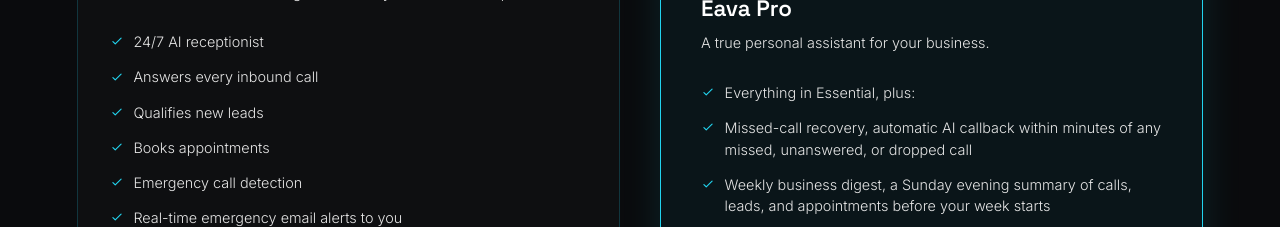
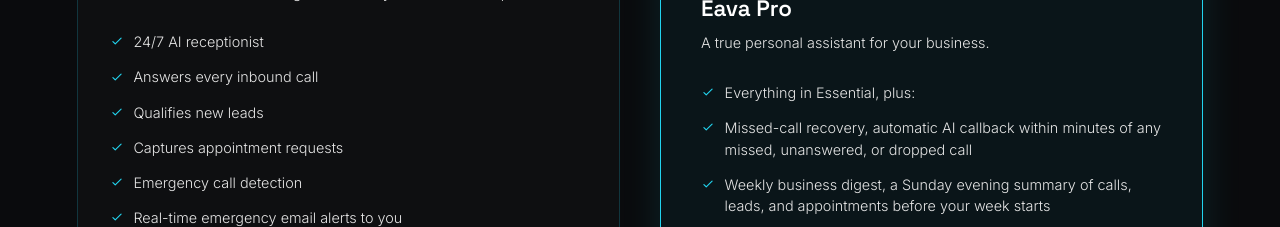
Before and after one commit to Eava-Dev/Eava-website, a Next.js app: page / in a window 1280 px wide. Shown: the part 7320-7547 px from the top of the page. Built offline with nearby package versions, Linux system fonts and the light colour scheme.

Commit message:
Correct Essential plan feature to match what's actually built
"Books appointments" -> "Captures appointment requests": the agent
collects the request, it doesn't yet book directly into a live
calendar.

```diff
--- a/app/components/PackagesSection.tsx
+++ b/app/components/PackagesSection.tsx
@@ -14,7 +14,7 @@
       "24/7 AI receptionist",
       "Answers every inbound call",
       "Qualifies new leads",
-      "Books appointments",
+      "Captures appointment requests",
       "Emergency call detection",
       "Real-time emergency email alerts to you",
       "Full call recordings & transcripts",
```
